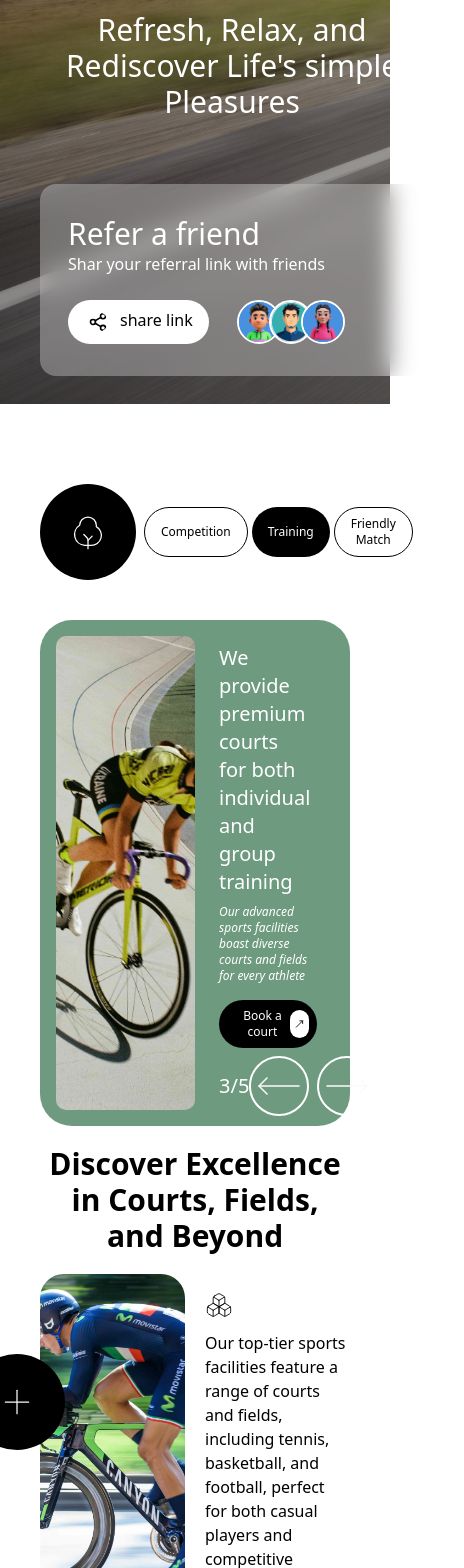
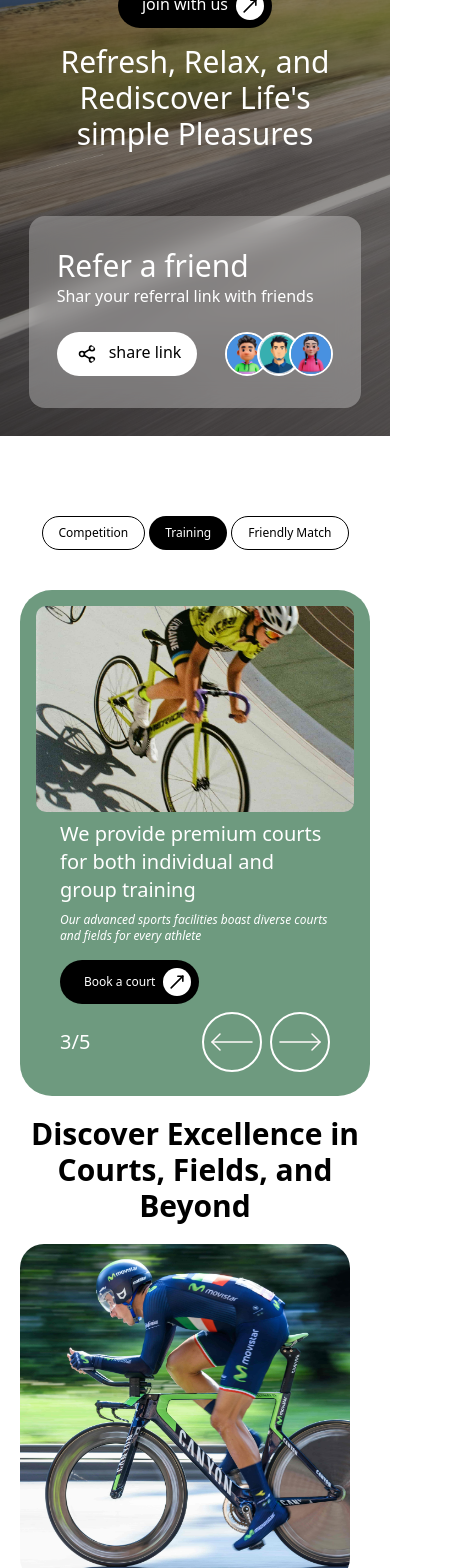
Before and after one commit to Hardeylord/OnlineStore, a React (Vite) app: page / in a window 390 px wide. Shown: the part 432-2000 px from the top of the page, 464 px wide, since content can reach past the window. Built offline with nearby package versions, Linux system fonts and the light colour scheme.

Commit message:
mobile responsiv

```diff
--- a/src/Components/Header.jsx
+++ b/src/Components/Header.jsx
@@ -5,7 +5,7 @@ import { Link } from "react-router-dom";
 export default function Header() {
   const [openHeader, setopenHeader] = useState(false);
   return (
-    <div className="pt-2 z-50 w-full fixed top-0 left-0 px-14">
+    <div className="pt-2 z-50 w-full fixed top-0 left-0 px-5 md:px-14">
       <div className="bg-[#1F1F1F] border-[#3d3d3d] border-[1px]   flex justify-between items-center p-[10px] rounded-[26px]">
         <div className="flex space-x-1">
           <img src="" alt="" />
--- a/src/Components/Slider.jsx
+++ b/src/Components/Slider.jsx
@@ -37,7 +37,7 @@ export default function Slider({ slides }) {
   return (
     <>
       <div
-        className="bg-center w-1/2 bg-cover bg-no-repeat rounded-4xl"
+        className="bg-center h-full md:w-1/2 bg-cover bg-no-repeat rounded-4xl"
         style={{
           backgroundImage: `url(${slides[currentIndex].image})`,
           height: "100%",
@@ -46,7 +46,7 @@ export default function Slider({ slides }) {
           backgroundSize: "cover",
         }}
       ></div>
-      <div className="w-1/2 space-y-4 py-2 px-6 flex flex-col justify-between">
+      <div className="md:w-1/2 space-y-4 py-2 px-6 flex flex-col justify-between">
         <div className="text-white space-y-2">
           <p className="md:text-xl text-xl font-medium">
             We provide premium courts for both individual and group training
--- a/src/pages/Home.jsx
+++ b/src/pages/Home.jsx
@@ -65,23 +65,11 @@ export default function Home() {
             </div>
           </div>
           {/* right part */}
-          <div className="md:w-1/2 md:space-y-2  md:py-16 px-10 md:h-full flex flex-col justify-between items-center md:items-end">
-            {/* buttons */}
-            {/* <div className="hidden md:flex flex-col space-y-2">
-              <button className="px-4 py-2 rounded-full bg-white">
-                instagram
-              </button>
-              <button className="px-4 py-2 rounded-full bg-white">
-                Twitter
-              </button>
-              <button className="px-4 py-2 rounded-full bg-white">
-                Facebook
-              </button>
-            </div> */}
+          <div className="md:w-1/2 md:space-y-2  md:py-16 md:px-10 md:h-full flex flex-col justify-between items-center md:items-end">
 
             {/* refer */}
-            <div className="space-y-7 flex items-center md:flex-col  md:items-end">
-              <div className="w-96 h-48 rounded-2xl p-7 space-y-6 flex flex-col justify-center bg-white/30 backdrop-blur-md">
+            <div className="space-y-7  flex items-start md:flex-col  md:items-end">
+              <div className="w-fit md:w-96 h-48 rounded-2xl p-7 space-y-6 flex flex-col justify-center bg-white/30 backdrop-blur-md">
                 <div className="text-white">
                   <p className="text-3xl">Refer a friend</p>
                   <p>Shar your referral link with friends</p>
@@ -134,12 +122,12 @@ export default function Home() {
       </div>
 
       {/* discovery */}
-      <div className="w-full px-10 mt-20 md:space-x-32 flex flex-col md:flex-row">
+      <div className="w-full px-5 md:px-10 mt-20 md:space-x-32 flex flex-col md:flex-row">
         {/* left */}
         <div className="md:w-1/2 space-y-10">
           {/* upper */}
-          <div className="flex justify-between items-center space-x-2">
-            <div className="w-fit bg-black p-7 rounded-full">
+          <div className="flex justify-center md:justify-between items-center space-x-2">
+            <div className="w-fit hidden md:flex bg-black p-7 rounded-full">
               <Shrub size={40} color="#fffafa" strokeWidth={0.75} />
             </div>
             <div className="space-x-1 flex text-xs">
@@ -155,7 +143,7 @@ export default function Home() {
             </div>
           </div>
           {/* lower */}
-          <div className="w-full rounded-4xl flex h-[60vh] bg-[#6E9A7F] p-4">
+          <div className="w-full flex flex-col md:flex-row rounded-4xl h-[60vh] bg-[#6E9A7F] p-4">
             <Slider slides={slides} />
           </div>
         </div>
@@ -166,13 +154,13 @@ export default function Home() {
               Discover Excellence in Courts, Fields, and Beyond
             </p>
           </div>
-          <div className="flex space-x-5 md:space-x-10">
-            <div className="relative w-1/2 md:w-60 h-[40vh] rounded-3xl bg-cover bg-center bg-[url(/jacek-dylag-fZglO1JkwoM-unsplash-min.jpg)]">
-              <div className="w-fit absolute right-30 top-20 md:right-48 bg-black p-7 rounded-full">
+          <div className="flex flex-col md:flex-row space-x-5 md:space-x-10">
+            <div className="relative  md:w-60 h-[40vh] rounded-3xl bg-cover bg-center bg-[url(/jacek-dylag-fZglO1JkwoM-unsplash-min.jpg)]">
+              <div className="w-fit hidden md:flex absolute right-30 top-20 md:right-48 bg-black p-7 rounded-full">
                 <Plus size={40} color="#fffafa" strokeWidth={0.75} />
               </div>
             </div>
-            <div className="flex flex-col space-y-3 justify-center w-1/2">
+            <div className="flex flex-col mt-3 space-y-3 justify-center md:w-1/2">
               <Boxes size={28} color="black" strokeWidth={0.75} />
               <p className="font-medium">
                 Our top-tier sports facilities feature a range of courts and
@@ -233,8 +221,8 @@ export default function Home() {
                 individualized <br /> Training
               </p>
             </div>
-            <button className="flex bg-black py-4 px-10 rounded-full space-x-2">
-              <p className="text-5xl flex items-center">
+            <button className="flex bg-black py-4  px-10 rounded-full space-x-2">
+              <p className="text-2xl md:text-5xl flex items-center">
                 $50 <span className="text-xl font-light">/Session</span>
               </p>
             </button>
@@ -252,7 +240,7 @@ export default function Home() {
             </button>
           </div>
         </div>
-        <div className="bg-[url(/robert-ruggiero-buGdVvTxJ38-unsplash-min.jpg)] bg-cover bg-center px-10 py-5 rounded-2xl flex flex-col
+        <div className="bg-[url(/robert-ruggiero-buGdVvTxJ38-unsplash-min.jpg)] bg-cover bg-center px-5 md:px-10 py-5 rounded-2xl flex flex-col
           justify-between relative md:w-1/2 overflow-hidden">
             <div className="absolute inset-0 bg-black/50 z-0" />
           <div className="relative z-10 text-white">
@@ -270,7 +258,7 @@ export default function Home() {
               </p>
             </div>
             <button className="flex bg-black py-4 px-10 rounded-full space-x-2">
-              <p className="text-5xl flex items-center">
+              <p className="text-2xl md:text-5xl flex items-center">
                 $98 <span className="text-xl font-light">/Session</span>
               </p>
             </button>
```
